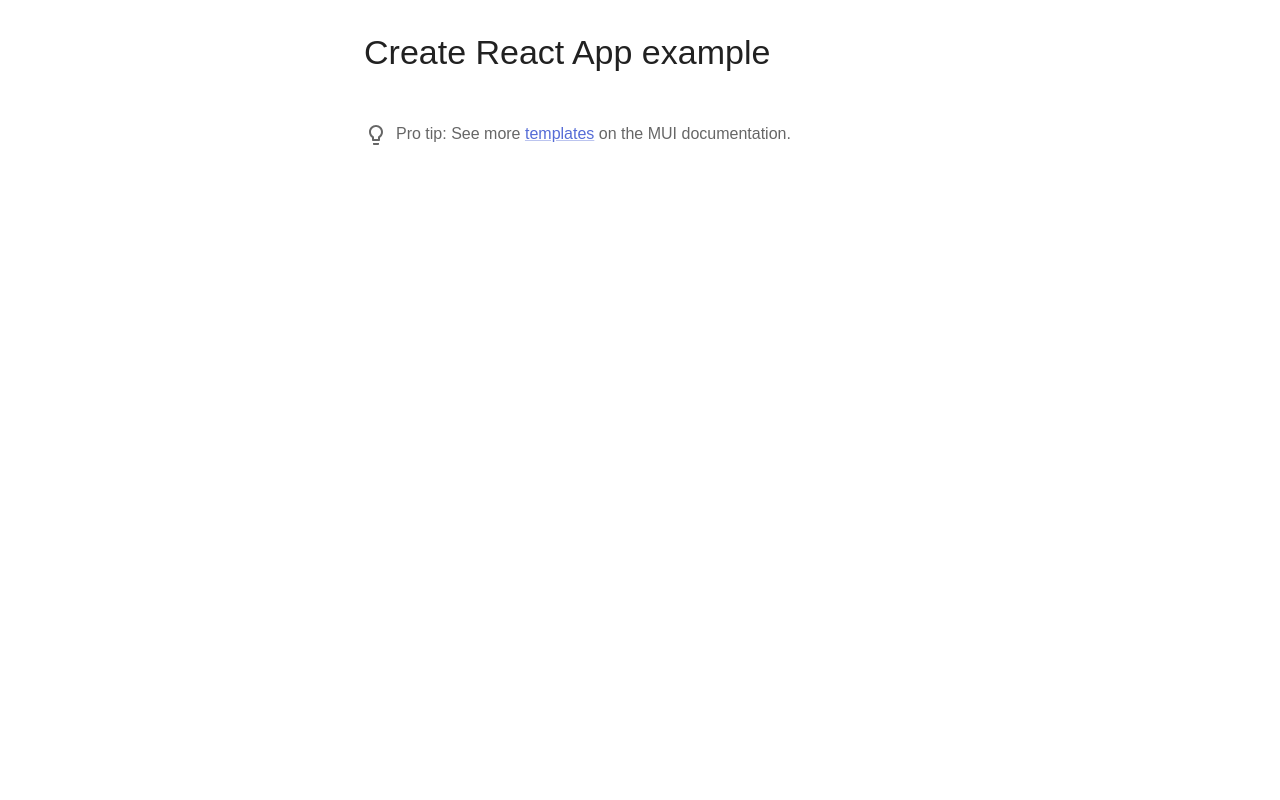
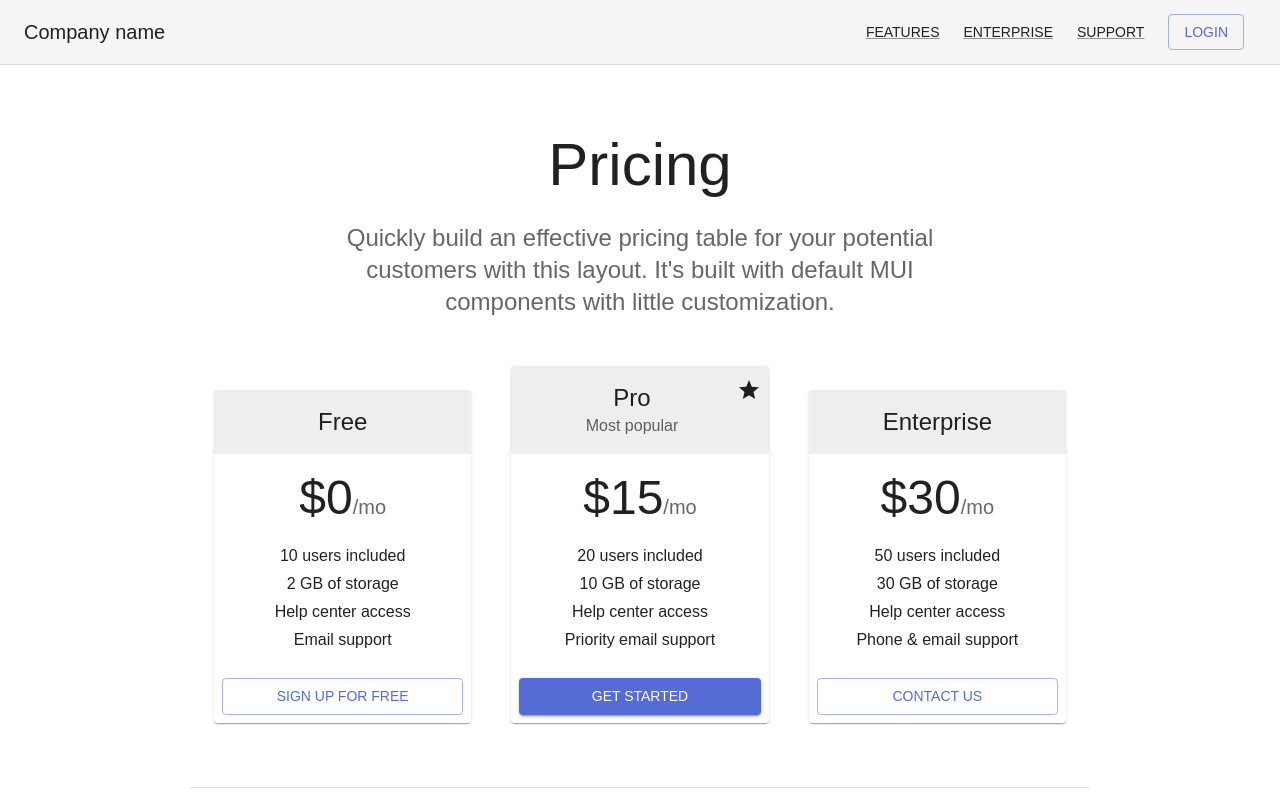
Before and after one commit to BusterCodes/react-ready-1, a React (Create React App) app: page / in a window 1280 px wide. Shown: the top 800 px of the page. Built offline with nearby package versions, Linux system fonts and the light colour scheme.

Commit message:
setup MUI and Router

```diff
--- a/package.json
+++ b/package.json
@@ -11,9 +11,13 @@
   "dependencies": {
     "@emotion/react": "latest",
     "@emotion/styled": "latest",
+    "@mui/icons-material": "^5.4.2",
     "@mui/material": "latest",
+    "@reduxjs/toolkit": "^1.7.2",
     "react": "latest",
     "react-dom": "latest",
+    "react-redux": "^7.2.6",
+    "react-router-dom": "^6.2.1",
     "react-scripts": "latest"
   },
   "browserslist": {
--- a/src/App.js
+++ b/src/App.js
@@ -1,19 +1,31 @@
-import * as React from "react";
-import Container from "@mui/material/Container";
-import Typography from "@mui/material/Typography";
-import Box from "@mui/material/Box";
-// import Link from "@mui/material/Link";
-import ProTip from "./ProTip";
+// import { BrowserRouter as Router, Route, Switch } from "react-router-dom";
+// import jwt_decode from "jwt-decode";
+// import setAuthToken from "./utils/setAuthToken";
+// import { setCurrentUser, logoutUser } from "./actions/authActions";
+// import { Provider } from "react-redux";
+// import store from "./store";
+//
+import React from "react";
+import { BrowserRouter as Router, Route, Routes } from "react-router-dom";
 
-export default function App() {
+// import '../styles/global.css'
+
+import Home from "./routes/Home";
+// import Login from '../containers/Login'
+// import RecoveryPassword from '../containers/RecoveryPassword'
+// import NotFound from '../pages/NotFound'
+
+const App = () => {
   return (
-    <Container maxWidth="sm">
-      <Box sx={{ my: 4 }}>
-        <Typography variant="h4" component="h1" gutterBottom>
-          Create React App example
-        </Typography>
-        <ProTip />
-      </Box>
-    </Container>
+    <Router>
+      <Routes>
+        <Route exact path="/" element={<Home />} />
+        {/* <Route exact path="/login" element={<Login/>}/>
+          <Route exact path="/recovery-password" element={<RecoveryPassword/>}/>
+          <Route path="*" element={<NotFound/>}/> */}
+      </Routes>
+    </Router>
   );
-}
+};
+
+export default App;
--- /dev/null
+++ b/src/app/store.js
@@ -0,0 +1,5 @@
+import { configureStore } from "@reduxjs/toolkit";
+
+export default configureStore({
+  reducer: {},
+});
--- a/src/pages/Home.js
+++ b/src/routes/Home.js
@@ -8,7 +8,7 @@
 import CardHeader from "@mui/material/CardHeader";
 import CssBaseline from "@mui/material/CssBaseline";
 import Grid from "@mui/material/Grid";
-import StarIcon from "@mui/icons-material/StarBorder";
+import StarIcon from "@mui/icons-material/Star";
 import Toolbar from "@mui/material/Toolbar";
 import Typography from "@mui/material/Typography";
 import Link from "@mui/material/Link";
@@ -284,6 +284,6 @@
   );
 }
 
-export default function Pricing() {
+export default function Home() {
   return <PricingContent />;
 }
--- /dev/null
+++ b/src/routes/index.js
@@ -0,0 +1 @@
+export { default as Home } from "./Home";
```
Also changed, not shown: src/routes/About.js (added), src/routes/AddStudent.js (added), src/routes/EditStudent.js (added), 1 other file (tests, documents, lock files or other folders).
